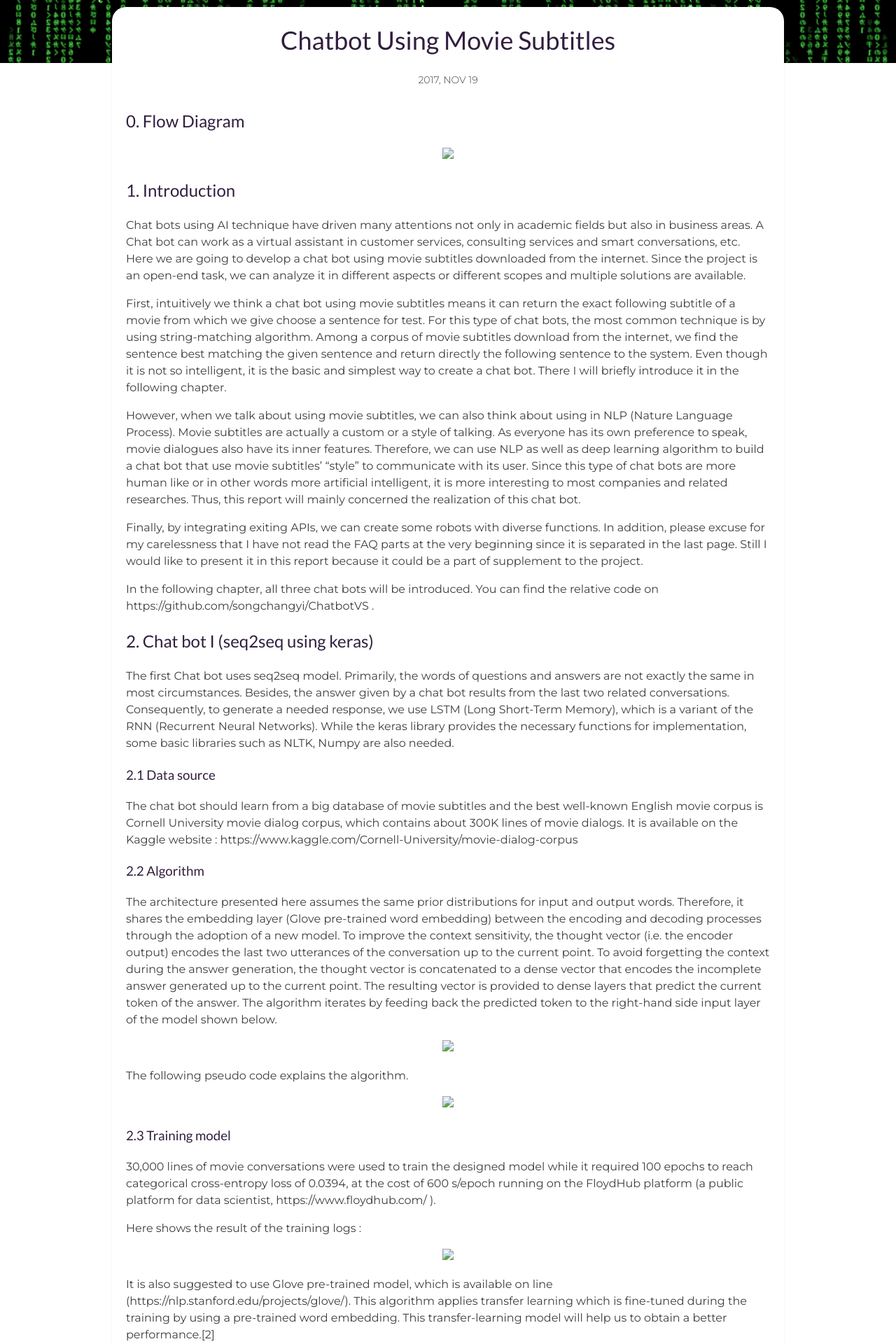
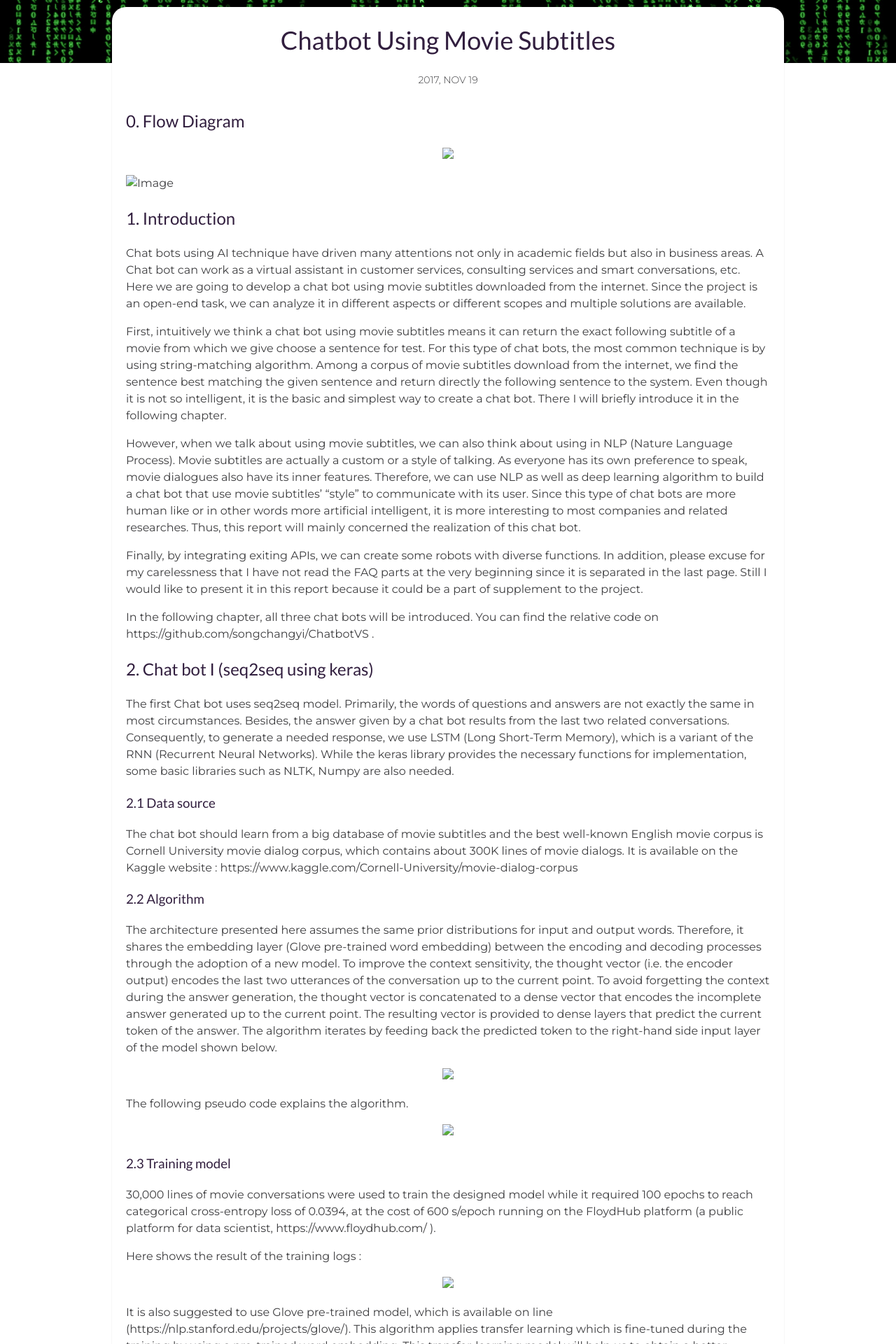
Before and after one commit to songchangyi/songchangyi.github.io, a Jekyll site: the page built from _posts/2017-11-20-ChatbotVS.md, in a window 1280 px wide. Shown: the part 513-2433 px from the top of the page at 70% size. Built offline with Jekyll 4.4.1, drawn with Linux system fonts in a browser that asks for light colours.

Commit message:
Update 2017-11-20-ChatbotVS.md

```diff
--- a/_posts/2017-11-20-ChatbotVS.md
+++ b/_posts/2017-11-20-ChatbotVS.md
@@ -10,6 +10,7 @@
 ## 0. Flow Diagram
 
 <div align=center><img width="500" src="/img/Flowgram.PNG"/></div>
+![Image](/img/Flowgram.PNG)
 
 ## 1. Introduction
 Chat bots using AI technique have driven many attentions not only in academic fields but also in business areas. A Chat bot can work as a virtual assistant in customer services, consulting services and smart conversations, etc. Here we are going to develop a chat bot using movie subtitles downloaded from the internet. Since the project is an open-end task, we can analyze it in different aspects or different scopes and multiple solutions are available.
```
